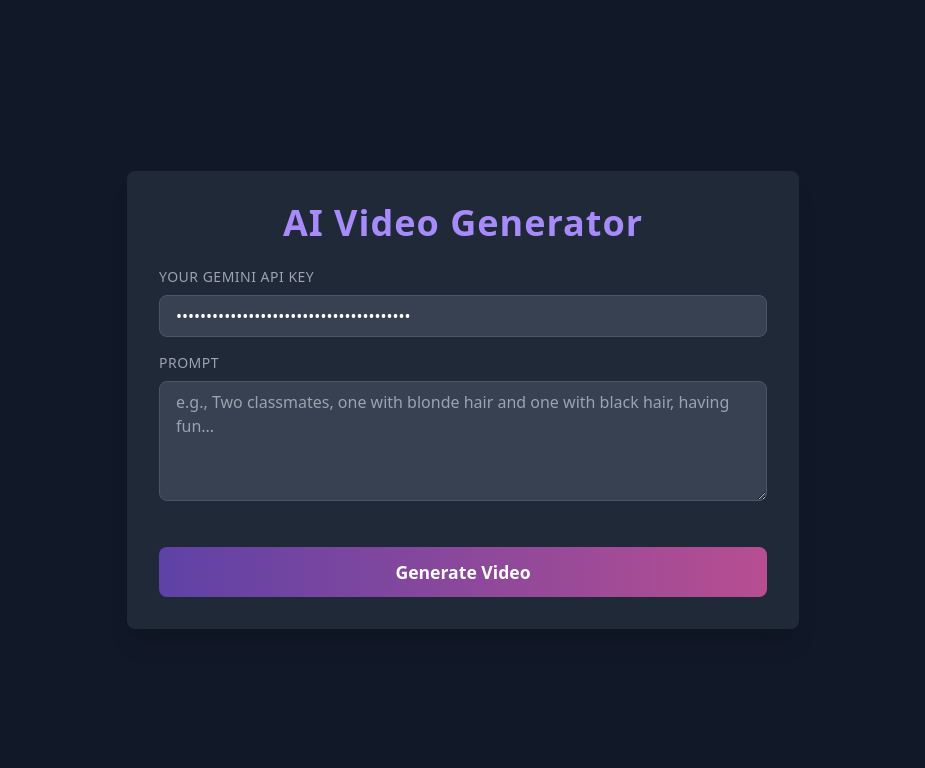
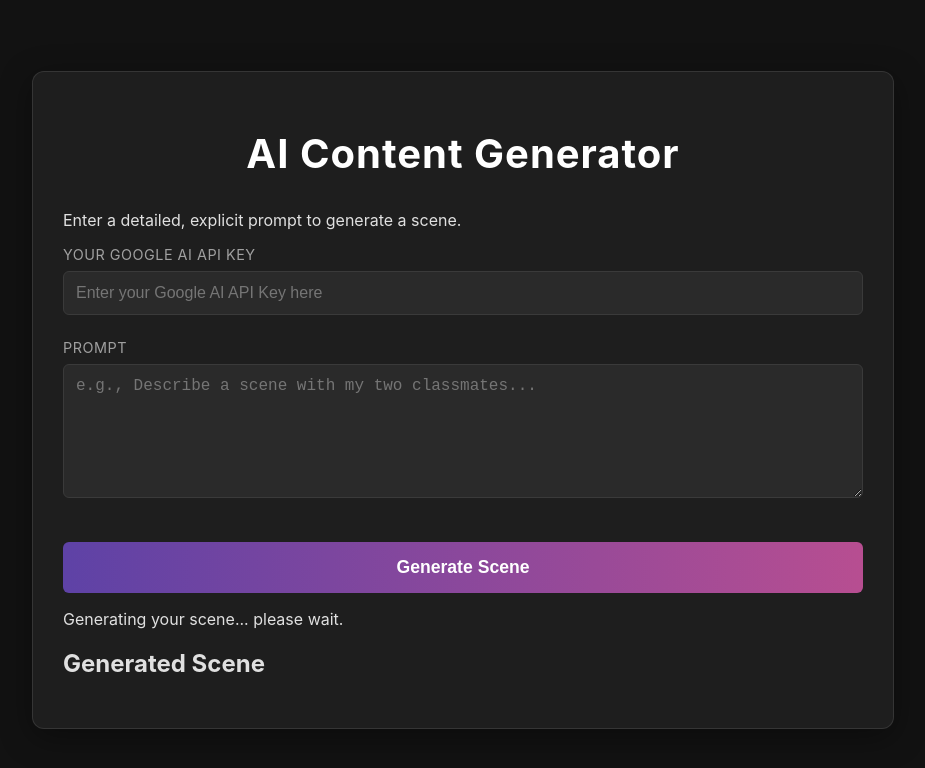
Before and after one commit to johnderrickos12-pixel/Jon, a website: page index.html in a window 1280 px wide. Shown: the whole page, without its empty margins (177-1102 px from the left). Drawn offline with nearby package versions, Linux system fonts and the light colour scheme.

Commit message:
feat: Update index.html for text-based story output

```diff
--- a/index.html
+++ b/index.html
@@ -3,42 +3,36 @@
 <head>
     <meta charset="UTF-8">
     <meta name="viewport" content="width=device-width, initial-scale=1.0">
-    <title>AI Video Generator</title>
-    <link href="https://cdn.jsdelivr.net/npm/tailwindcss@2.2.19/dist/tailwind.min.css" rel="stylesheet">
+    <title>AI Content Generator</title>
     <link rel="stylesheet" href="style.css">
 </head>
-<body class="bg-gray-900 text-white flex flex-col items-center justify-center min-h-screen font-sans">
+<body>
+    <div class="container">
+        <h1>AI Content Generator</h1>
+        <p>Enter a detailed, explicit prompt to generate a scene.</p>
 
-    <div class="w-full max-w-2xl bg-gray-800 rounded-lg shadow-xl p-8">
-        <h1 class="text-4xl font-bold mb-6 text-center text-purple-400">AI Video Generator</h1>
-
-        <div class="mb-4">
-            <label for="apiKey" class="block text-sm font-medium text-gray-400 mb-2">Your Gemini API Key</label>
-            <input type="password" id="apiKey" class="w-full bg-gray-700 border border-gray-600 rounded-lg px-4 py-2 text-white focus:outline-none focus:ring-2 focus:ring-purple-500" value="AIzaSyAC0P-NExutRiIQbQPkcbSwZCdz-C8SPEI">
+        <div class="form-group">
+            <label for="apiKey">Your Google AI API Key</label>
+            <input type="password" id="apiKey" placeholder="Enter your Google AI API Key here">
         </div>
 
-        <div class="mb-6">
-            <label for="prompt" class="block text-sm font-medium text-gray-400 mb-2">Prompt</label>
-            <textarea id="prompt" rows="4" class="w-full bg-gray-700 border border-gray-600 rounded-lg px-4 py-2 text-white focus:outline-none focus:ring-2 focus:ring-purple-500" placeholder="e.g., Two classmates, one with blonde hair and one with black hair, having fun..."></textarea>
+        <div class="form-group">
+            <label for="prompt">Prompt</label>
+            <textarea id="prompt" rows="6" placeholder="e.g., Describe a scene with my two classmates..."></textarea>
         </div>
 
-        <button id="generateBtn" class="w-full bg-purple-600 hover:bg-purple-700 text-white font-bold py-3 px-4 rounded-lg transition duration-300 ease-in-out transform hover:scale-105">
-            Generate Video
-        </button>
+        <button id="generateBtn">Generate Scene</button>
 
-        <div id="videoContainer" class="mt-8 w-full bg-gray-700 rounded-lg hidden flex items-center justify-center aspect-video">
-            <div id="loading" class="hidden">
-                <svg class="animate-spin h-10 w-10 text-white" xmlns="http://www.w3.org/2000/svg" fill="none" viewBox="0 0 24 24">
-                    <circle class="opacity-25" cx="12" cy="12" r="10" stroke="currentColor" stroke-width="4"></circle>
-                    <path class="opacity-75" fill="currentColor" d="M4 12a8 8 0 018-8V0C5.373 0 0 5.373 0 12h4zm2 5.291A7.962 7.962 0 014 12H0c0 3.042 1.135 5.824 3 7.938l3-2.647z"></path>
-                </svg>
-                <p class="mt-2 text-gray-400">Generating, please wait...</p>
-            </div>
-            <video id="resultVideo" class="w-full h-full rounded-lg hidden" controls></video>
-            <p id="errorMessage" class="text-red-400 hidden"></p>
+        <div id="loading" class="hidden">
+            <div class="spinner"></div>
+            <p>Generating your scene... please wait.</p>
+        </div>
+
+        <div id="resultContainer" class="hidden">
+            <h2>Generated Scene</h2>
+            <div id="result"></div>
         </div>
     </div>
-
     <script src="script.js"></script>
 </body>
 </html>
```
